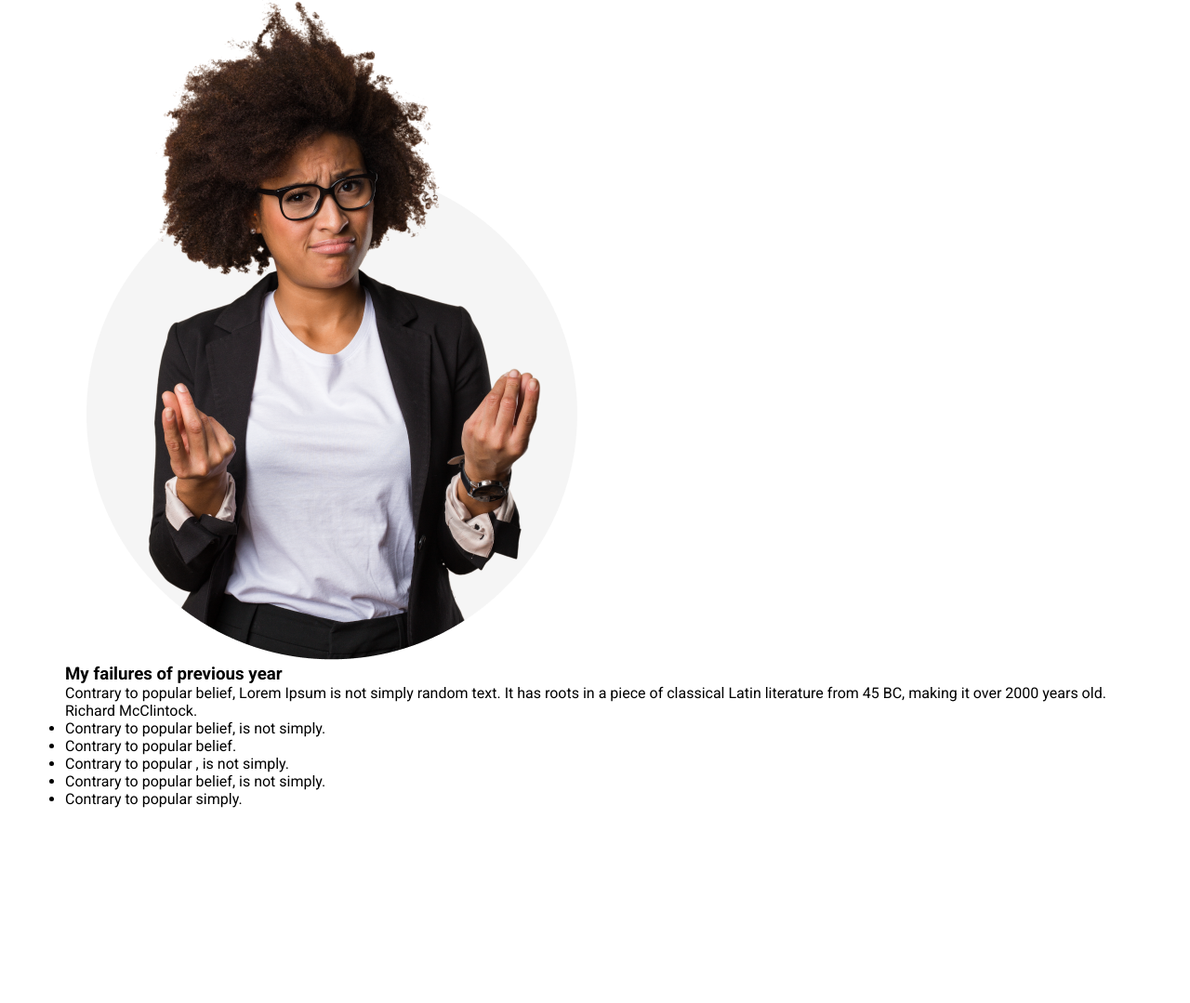
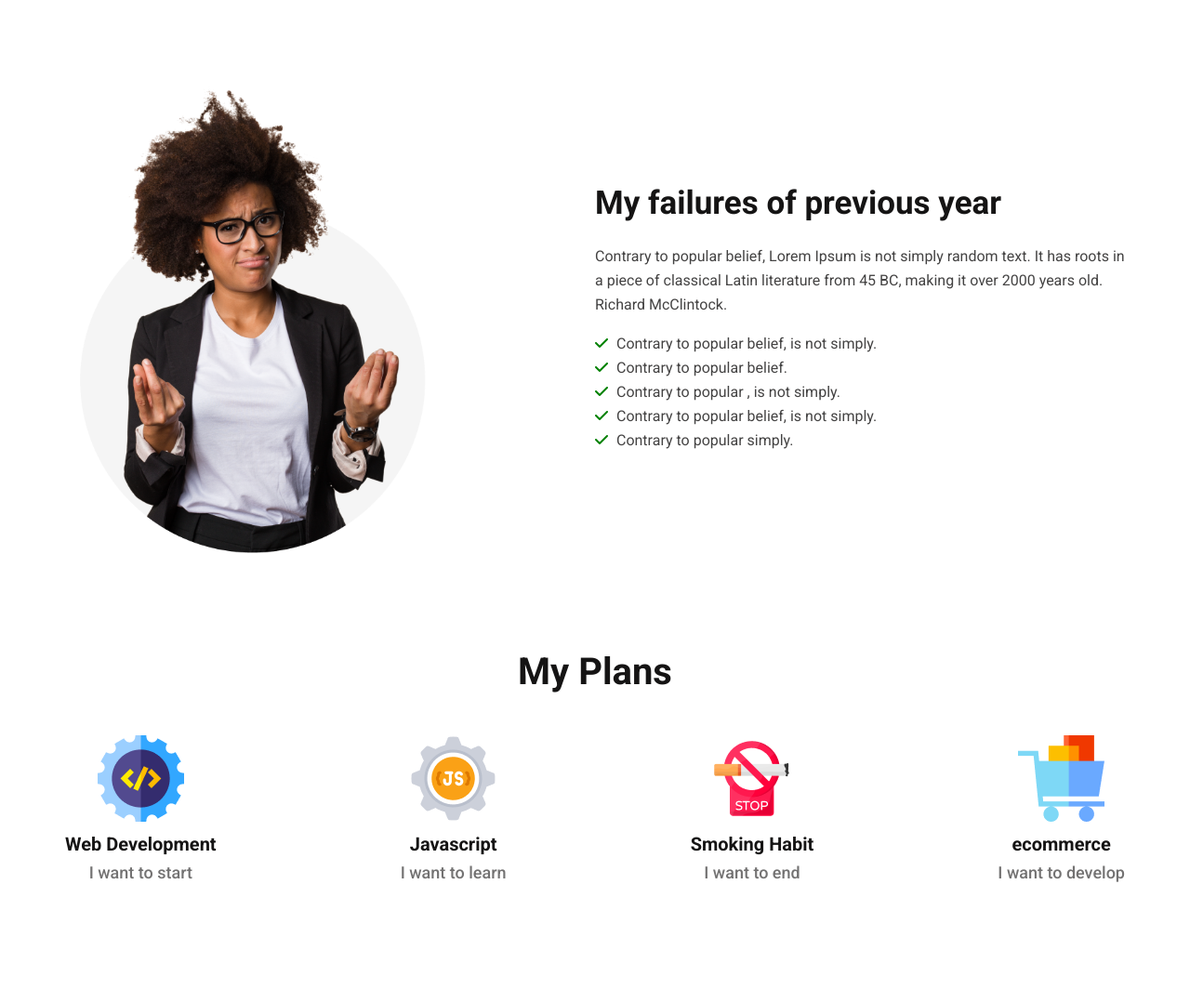
Before and after one commit to tanzilamd/new-year-new-me, a plain HTML site: page index.html in a window 1280 px wide. Shown: the part 757-1836 px from the top of the page at 93% size. Before the commit the page ends 1626 px from the top, so only its background shows below. Drawn offline with Linux system fonts and the light colour scheme.

Commit message:
my plans section added

```diff
--- a/css/style.css
+++ b/css/style.css
@@ -47,3 +47,75 @@ header {
     line-height: 26px;
     margin-bottom: 35px;
 }
+
+/* My failture section */
+.failure-content {
+    display: flex;
+    align-items: center;
+    justify-content: space-between;
+    padding: 100px 0;
+}
+.failure-img {
+    width: 50%;
+}
+.failure-img img {
+    width: 400px;
+}
+.failure-text {
+    width: 50%;
+}
+.failure-text h3 {
+    color: #151414;
+    font-size: 35px;
+    font-weight: 700;
+    margin-bottom: 24px;
+}
+.failure-text p {
+    color:#444343;
+    font-size: 16px;
+    font-weight: 400;
+    line-height: 26px;
+    margin-bottom: 16px;
+
+}
+.failure-text ul li {
+    list-style: none;
+    color:#444343;
+    font-size: 16px;
+    font-weight: 400;
+    line-height: 26px;
+}
+.failure-text ul i {
+    color: green;
+    display: inline-block;
+    padding-right: 5px;
+}
+/* My Plans */
+.my-plans {
+    padding-bottom: 130px;
+}
+.my-plans h3 {
+    color: #151414;
+    text-align: center;
+    font-size: 40px;
+    font-weight: 700;
+    margin-bottom: 45px;
+}
+.plan-items-container {
+    display: flex;
+    justify-content: space-between;
+}
+.plan-item {
+    text-align: center;
+}
+.plan-item h4 {
+    color: #151414;
+    font-size: 20px;
+    font-weight: 700;
+    line-height: 40px;
+}
+.plan-item p {
+    color:  #737272;
+    font-size: 18px;
+    font-weight: 500;
+}
--- a/index.html
+++ b/index.html
@@ -10,6 +10,9 @@
     <link href="https://fonts.googleapis.com/css2?family=Open+Sans:ital,wght@0,400;0,500;0,600;0,700;0,800;1,300;1,400;1,500;1,600;1,700;1,800&family=Roboto:ital,wght@0,100;0,300;0,400;0,500;0,700;0,900;1,100;1,300;1,400;1,500;1,700;1,900&family=Work+Sans:ital,wght@0,100;0,200;0,300;0,400;0,500;0,600;0,700;0,800;0,900;1,100;1,200;1,300;1,400;1,500;1,600;1,700;1,800;1,900&display=swap" rel="stylesheet">
     <!-- Style sheet -->
     <link rel="stylesheet" href="./css/style.css">
+
+    <!-- Font Awesome -->
+    <link rel="stylesheet" href="https://cdnjs.cloudflare.com/ajax/libs/font-awesome/6.4.0/css/all.min.css" integrity="sha512-iecdLmaskl7CVkqkXNQ/ZH/XLlvWZOJyj7Yy7tcenmpD1ypASozpmT/E0iPtmFIB46ZmdtAc9eNBvH0H/ZpiBw==" crossorigin="anonymous" referrerpolicy="no-referrer" />
 </head>
 <body>
     <header>
@@ -32,12 +35,39 @@
                     <h3>My failures of previous year</h3>
                     <p>Contrary to popular belief, Lorem Ipsum is not simply random text. It has roots in a piece of classical Latin literature from 45 BC, making it over 2000 years old. Richard McClintock.</p>
                     <ul>
-                        <li>Contrary to popular belief, is not simply.</li>
-                        <li>Contrary to popular belief.</li>
-                        <li>Contrary to popular , is not simply.</li>
-                        <li>Contrary to popular belief, is not simply.</li>
-                        <li>Contrary to popular simply.</li>
+                        <li><i class="fa-solid fa-check"></i> Contrary to popular belief, is not simply.</li>
+                        <li><i class="fa-solid fa-check"></i> Contrary to popular belief.</li>
+                        <li><i class="fa-solid fa-check"></i> Contrary to popular , is not simply.</li>
+                        <li><i class="fa-solid fa-check"></i> Contrary to popular belief, is not simply.</li>
+                        <li><i class="fa-solid fa-check"></i> Contrary to popular simply.</li>
                     </ul>
+                </div>
+            </div>
+        </section>
+
+        <!-- Plan section -->
+        <section class="my-plans container">
+            <h3>My Plans</h3>
+            <div class="plan-items-container">
+                <div class="plan-item">
+                    <img src="images/icons/web.png" alt="">
+                    <h4>Web Development</h4>
+                    <p>I want to start</p>
+                </div>
+                <div class="plan-item">
+                    <img src="images/icons/js.png" alt="">
+                    <h4>Javascript</h4>
+                    <p>I want to learn</p>
+                </div>
+                <div class="plan-item">
+                    <img src="images/icons/smoke.png" alt="">
+                    <h4>Smoking Habit</h4>
+                    <p>I want to end</p>
+                </div>
+                <div class="plan-item">
+                    <img src="images/icons/ecom.png" alt="">
+                    <h4>ecommerce</h4>
+                    <p>I want to develop</p>
                 </div>
             </div>
         </section>
```
